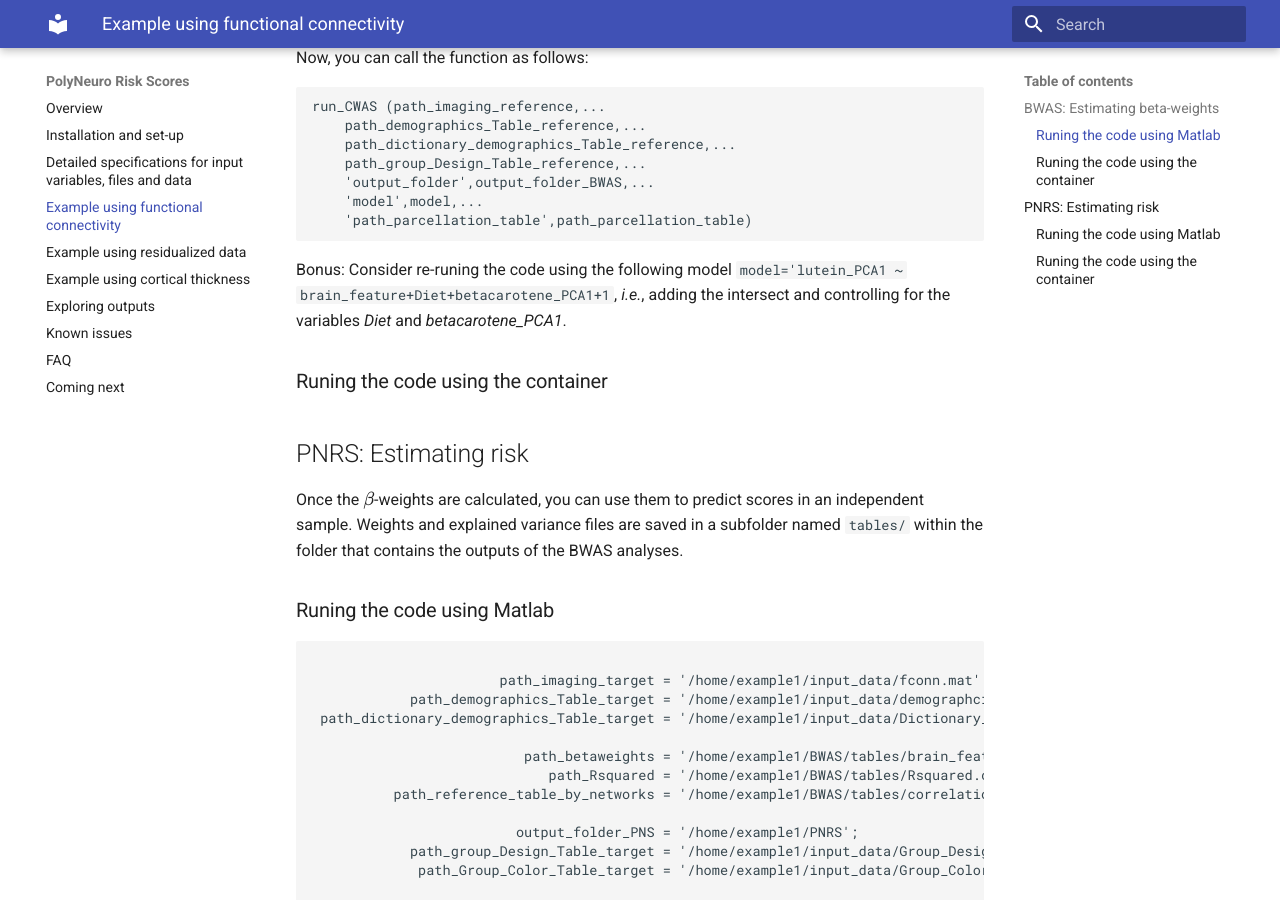
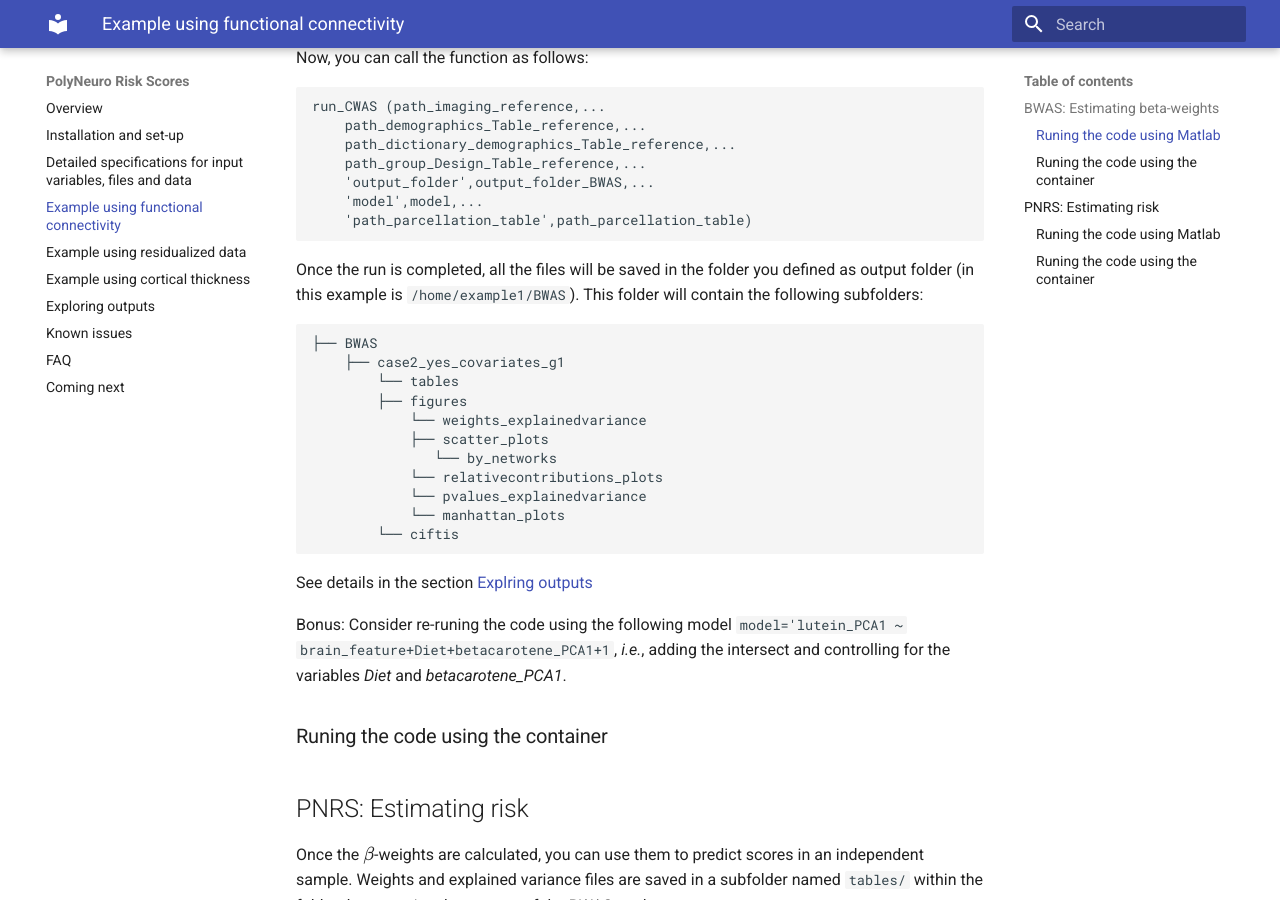
Before and after one commit to omiranda/polyneuro_risk_score, an MkDocs documentation site: the page built from docs/basic_example.md, in a window 1280 px wide and 900 px high, scrolled down 1184 px. Built offline with MkDocs 1.6.1 and Material for MkDocs 9.7.7, drawn with Linux system fonts in a browser that asks for light colours; formulas are drawn with MathJax 3; old or Windows-style settings are respelled for this version of MkDocs.

Commit message:
Update basic_example.md

````diff
--- a/docs/basic_example.md
+++ b/docs/basic_example.md
@@ -46,6 +46,24 @@ run_CWAS (path_imaging_reference,...
     'path_parcellation_table',path_parcellation_table)
 ```
 
+Once the run is completed, all the files will be saved in the folder you defined as output folder (in this example is `/home/example1/BWAS`). This folder will contain the following subfolders:
+
+```markdown
+├── BWAS
+    ├── case2_yes_covariates_g1
+        └── tables
+        ├── figures
+            └── weights_explainedvariance
+            ├── scatter_plots
+               └── by_networks
+            └── relativecontributions_plots
+            └── pvalues_explainedvariance
+            └── manhattan_plots
+        └── ciftis
+```
+See details in the section [Explring outputs](./exploring_outputs.md)
+
+
 Bonus: Consider re-runing the code using the following model `model='lutein_PCA1 ~ brain_feature+Diet+betacarotene_PCA1+1`, *i.e.*, adding the intersect and controlling for the variables *Diet* and *betacarotene_PCA1*.
 
 ### Runing the code using the container
````
